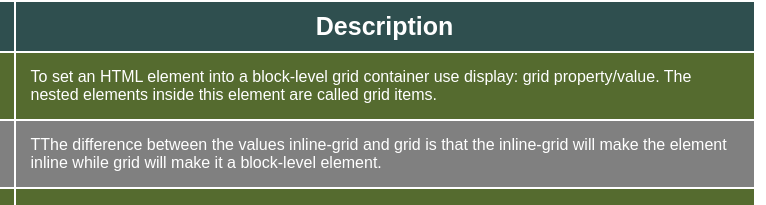
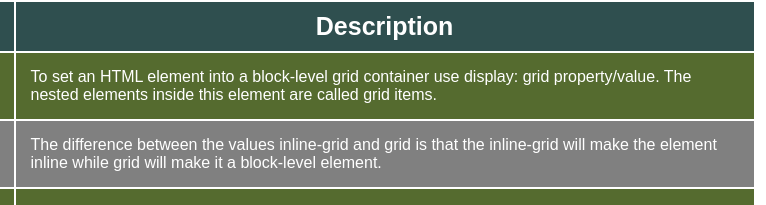
Before and after one commit to lolaida/GridCheatS, a plain HTML site: page index.html in a window 1280 px wide. Shown: the part 742-947 px from the top of the page, 385-1151 px from the left. Drawn offline with Linux system fonts and the light colour scheme.

Commit message:
Typo correction

```diff
--- a/index.html
+++ b/index.html
@@ -70,7 +70,7 @@
                 <tr>
                     <td class="tag">display: inline-grid</td>
                     <td>CSS Inline Level Grid</td>
-                    <td>TThe difference between the values inline-grid and grid is that the inline-grid will make the element inline while grid will make it a block-level element.</td>
+                    <td>The difference between the values inline-grid and grid is that the inline-grid will make the element inline while grid will make it a block-level element.</td>
                 </tr>
 
                 <tr>
```
